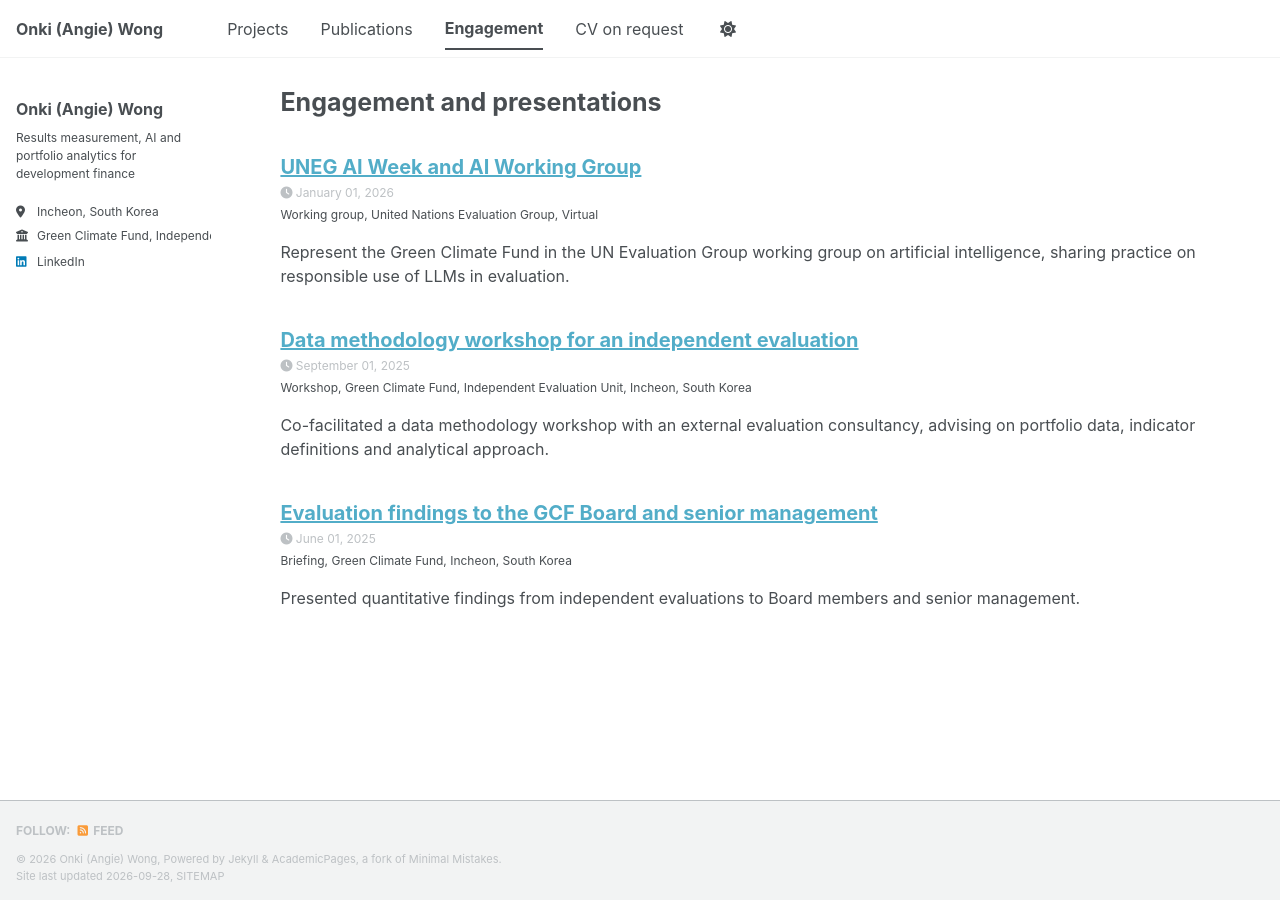
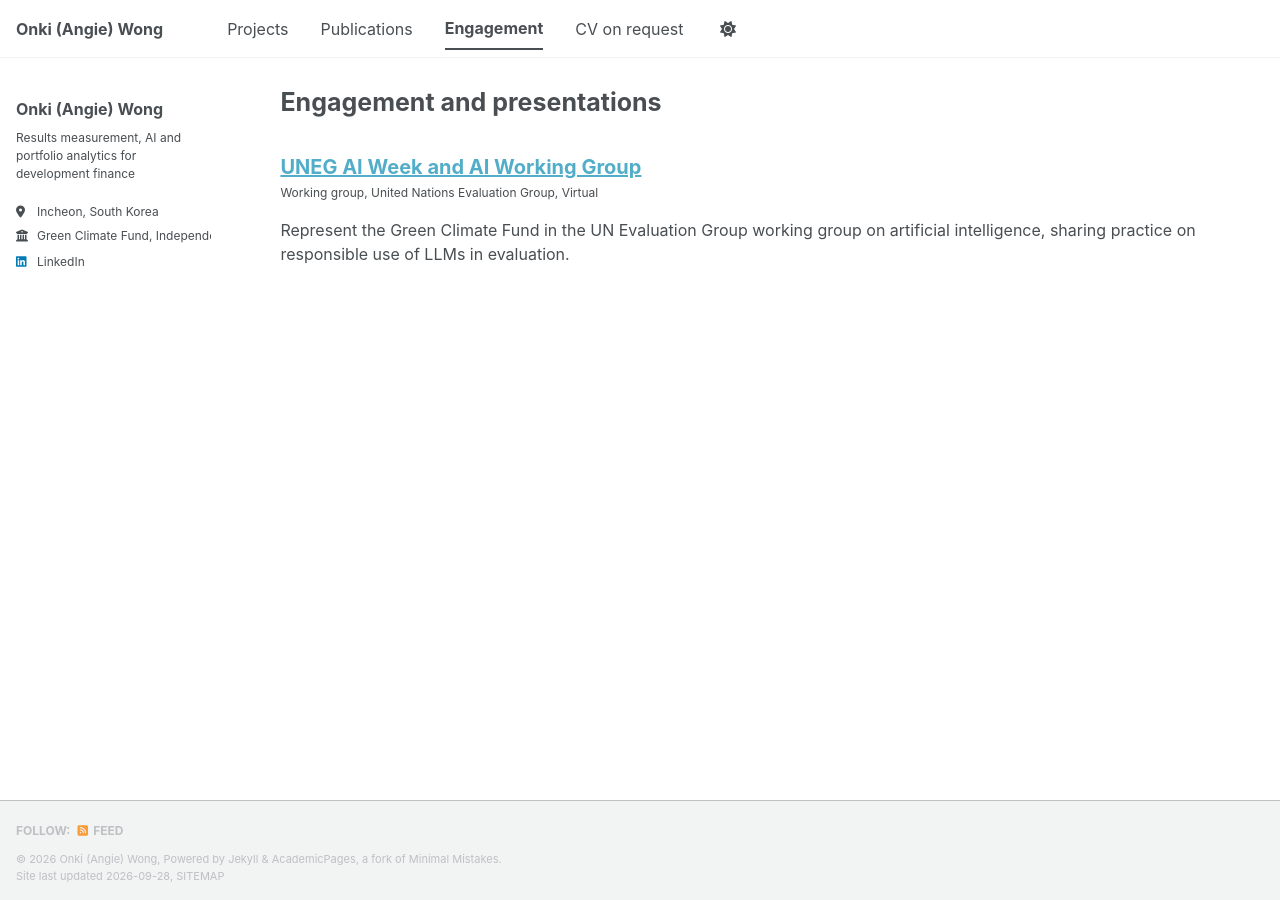
Before and after one commit to owangie/owangie.github.io, a Jekyll site: the page built from _pages/talks.html, in a window 1280 px wide. Built offline with Jekyll 4.4.1, drawn with Linux system fonts in a browser that asks for light colours; a style sheet for code colours, icons or effects is not loaded.

Commit message:
Keep only UNEG under Engagement; hide its placeholder date

```diff
--- a/_includes/archive-single-talk.html
+++ b/_includes/archive-single-talk.html
@@ -35,7 +35,7 @@
     {% if post.read_time %}
       <p class="page__meta"><i class="fa fa-clock" aria-hidden="true"></i> {% include read-time.html %}</p>
     {% endif %}
-    {% if post.date %}<p class="page__meta"><i class="fa fa-clock" aria-hidden="true"></i> {{ post.date | date: '%B %d, %Y' }}</p>{% endif %}
+    {% if post.date and post.hide_date != true %}<p class="page__meta"><i class="fa fa-clock" aria-hidden="true"></i> {{ post.date | date: '%B %d, %Y' }}</p>{% endif %}
     {% if post.venue %}<p class="archive__item-excerpt" itemprop="description">{{post.type}}, {{ post.venue }},  {{post.location}} {% endif %}
     {% if post.excerpt %}<p class="archive__item-excerpt" itemprop="description">{{ post.excerpt | markdownify }}</p>{% endif %}
   </article>
--- a/_layouts/talk.html
+++ b/_layouts/talk.html
@@ -32,7 +32,7 @@ layout: default
           {% endif %}
         {% if page.modified %}
           <p class="page__date"><strong><i class="fa fa-fw fa-calendar" aria-hidden="true"></i>Date:</strong> <time datetime="{{ page.modified | date: "%Y-%m-%d" }}">{{ page.modified | date: "%B %d, %Y" }}</time></p>
-        {% elsif page.date %}
+        {% elsif page.date and page.hide_date != true %}
           <p class="page__date"><strong><i class="fa fa-fw fa-calendar" aria-hidden="true"></i>Date:</strong> <time datetime="{{ page.date | date_to_xmlschema }}">{{ page.date | date: "%B %d, %Y" }}</time></p>
         {% endif %}
         {% if page.talk_type %}<p>{{page.talk_type}} at {{ page.venue }},  {{page.location}} {% endif %}
--- a/_talks/2025-06-01-board.md
+++ /dev/null
@@ -1,11 +0,0 @@
----
-title: "Evaluation findings to the GCF Board and senior management"
-collection: talks
-type: "Briefing"
-permalink: /talks/gcf-board
-venue: "Green Climate Fund"
-date: 2025-06-01
-location: "Incheon, South Korea"
----
-
-Presented quantitative findings from independent evaluations to Board members and senior management.
--- a/_talks/2025-09-01-workshop.md
+++ /dev/null
@@ -1,11 +0,0 @@
----
-title: "Data methodology workshop for an independent evaluation"
-collection: talks
-type: "Workshop"
-permalink: /talks/data-workshop
-venue: "Green Climate Fund, Independent Evaluation Unit"
-date: 2025-09-01
-location: "Incheon, South Korea"
----
-
-Co-facilitated a data methodology workshop with an external evaluation consultancy, advising on portfolio data, indicator definitions and analytical approach.
```
Also changed, not shown: _pages/about.md (+1 -1 lines), _talks/2026-01-01-uneg-ai.md (+1 -0 lines).
